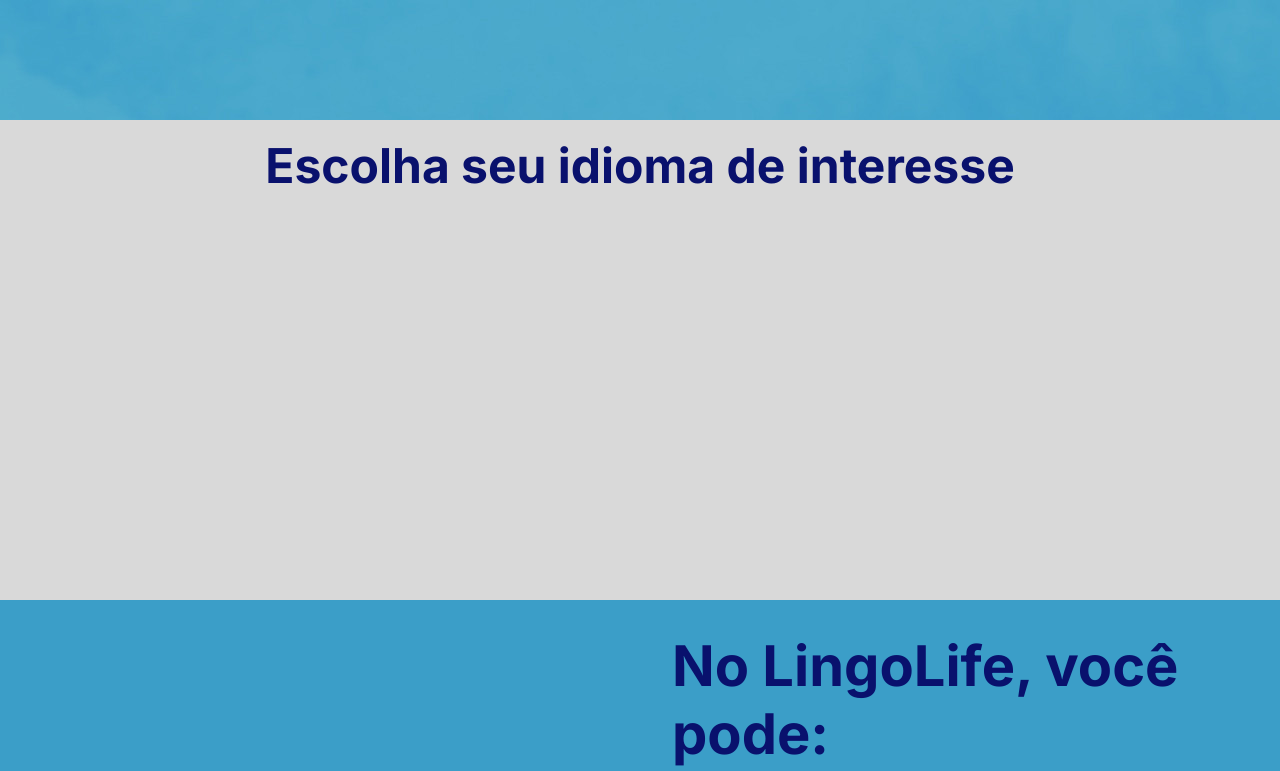
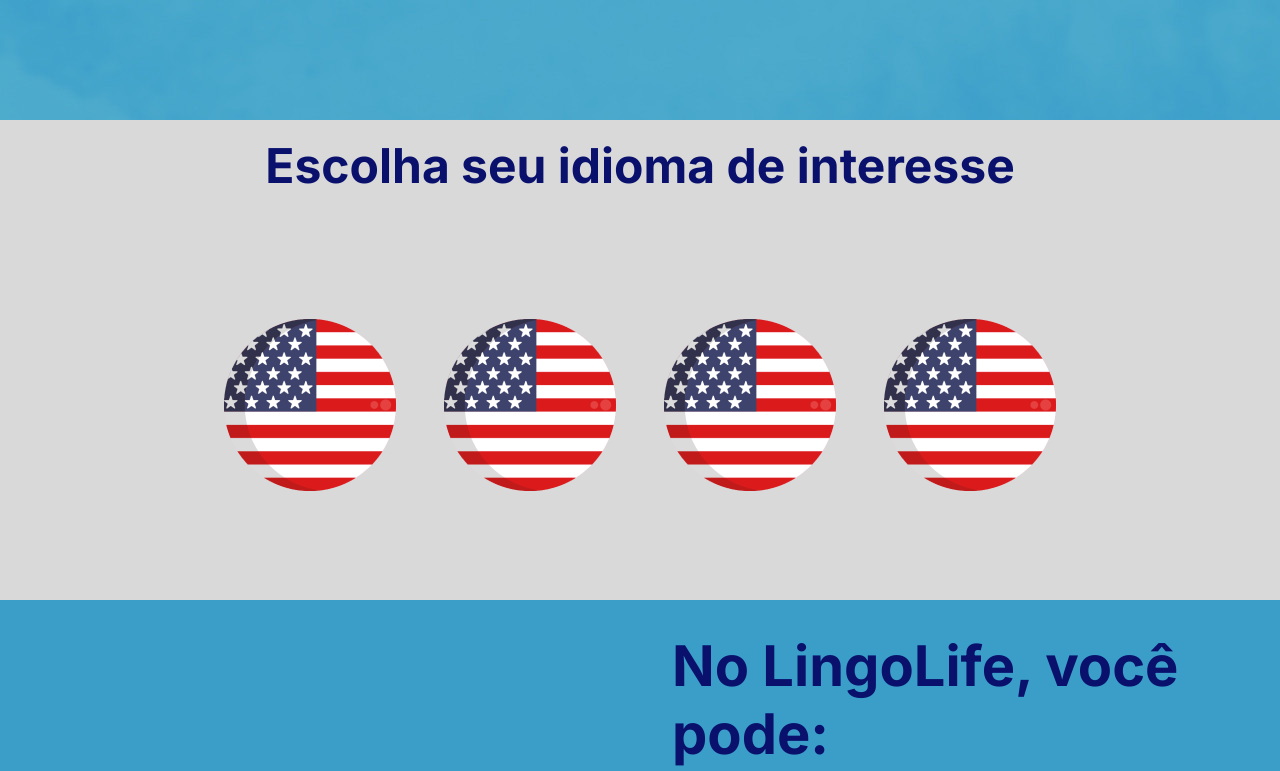
Before and after one commit to DaviCalebe/lingolife, a React (Vite) app in the folder lingolife-app/: page / in a window 1280 px wide. Shown: the part 680-1451 px from the top of the page. Built offline with nearby package versions, Linux system fonts and the light colour scheme.

Commit message:
feat: description and languages on home

```diff
--- a/lingolife-app/src/pages/home.scss
+++ b/lingolife-app/src/pages/home.scss
@@ -1,4 +1,5 @@
 @import '../style/variables.scss';
+
 
 .banner{
     background-image: url(../assets/blue-bg.jpg);
@@ -34,8 +35,8 @@
 
 
 .languages{
-    display: flex;
-    flex-direction: column;
+    display: grid;
+    grid-template-rows: 1fr 4fr;
     width: 100%;
     height: 28rem;
     padding: 1rem 0;
@@ -46,6 +47,13 @@
     color: $dark-blue;
     font-size: 3rem;
     text-align: center;
+}
+
+.languages .flags{
+    display: flex;
+    gap: 3rem;
+    justify-content: center;
+    align-items: center;
 }
 
 .description{
--- a/lingolife-app/src/pages/home.tsx
+++ b/lingolife-app/src/pages/home.tsx
@@ -2,6 +2,7 @@
 import Navbar from '../components/navbar/navbar.tsx';
 import Footer from '../components/footer/footer.tsx';
 import woman_notebook from '../assets/woman-notebook.png';
+import usa_flag from '../assets/usa-flag.png';
 
 function Home() {
 
@@ -14,7 +15,10 @@
       <section className='languages'>
         <h1>Escolha seu idioma de interesse</h1>
         <div className="flags">
-
+          <img src={usa_flag} alt="usa-flag" />
+          <img src={usa_flag} alt="usa-flag" />
+          <img src={usa_flag} alt="usa-flag" />
+          <img src={usa_flag} alt="usa-flag" />
         </div>
       </section>
 
```
Also changed, not shown: lingolife-app/src/assets/forum-space.png (added), lingolife-app/src/assets/smart-matching.png (added).
